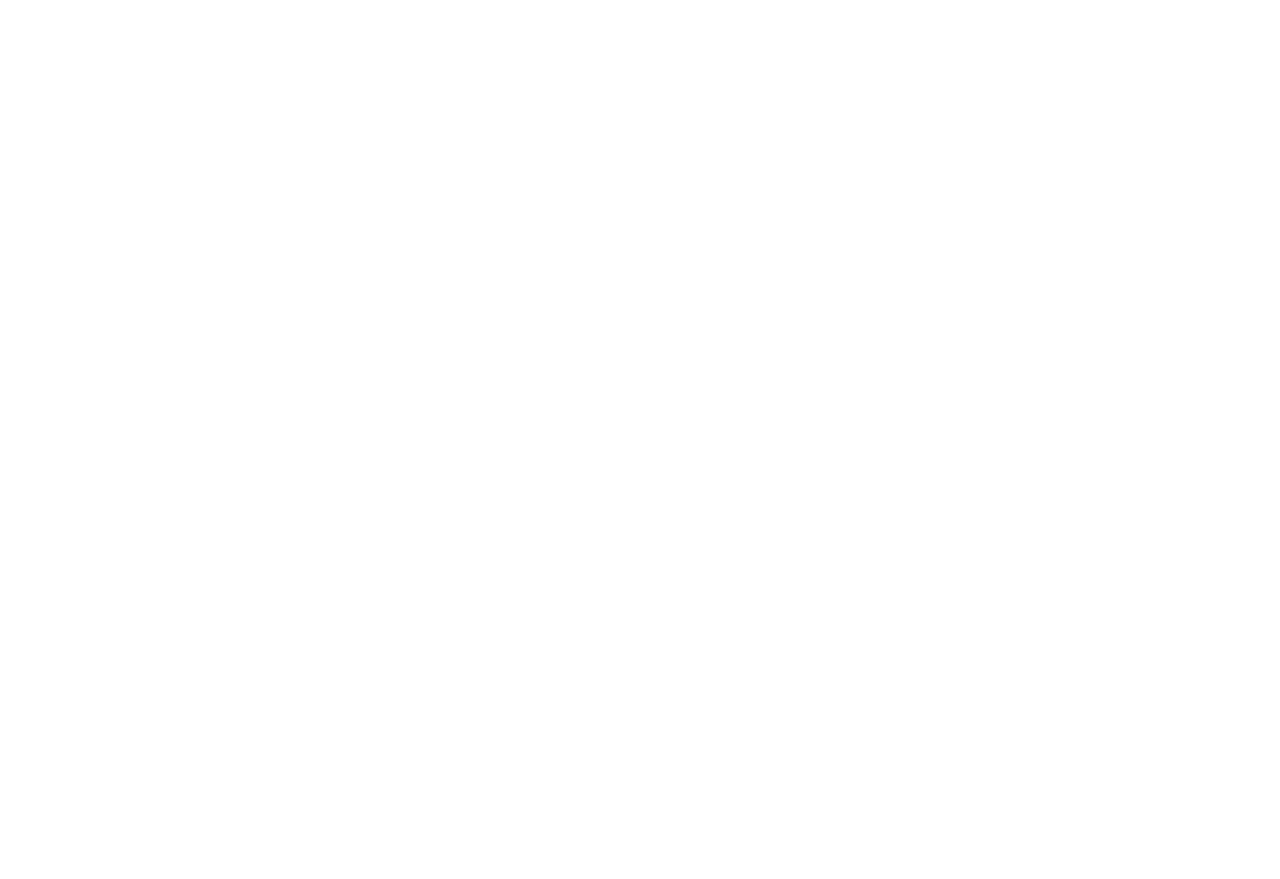
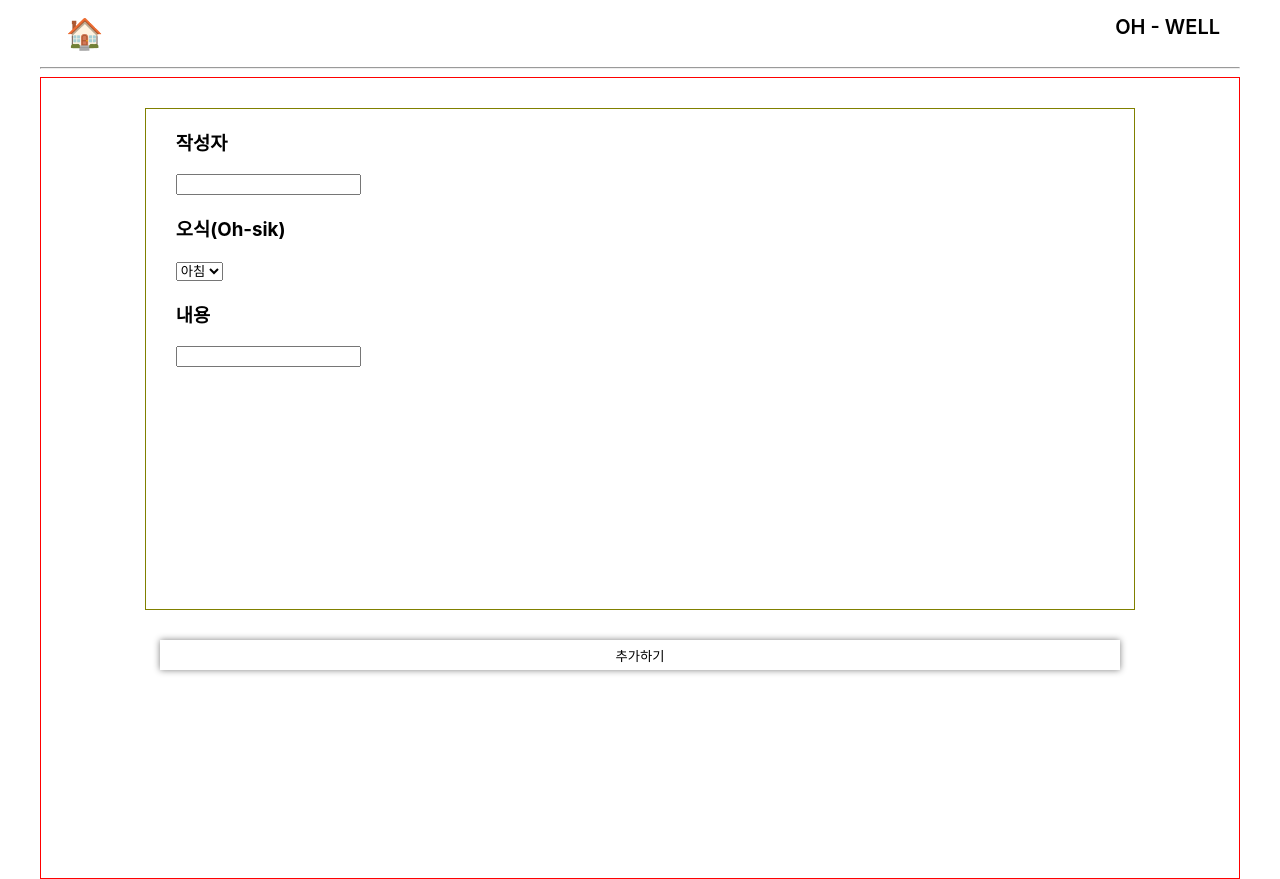
Before and after one commit to wyswhsl21/ohwellbeing, a React (Create React App) app: page /ohsik in a window 1280 px wide. Before the commit this address had no page. Before the commit the page ends 800 px from the top, so only its background shows below. Built offline with nearby package versions, Linux system fonts and the light colour scheme.

Commit message:
오식 페이지,오웰 페이지 및  컴포넌트#1

```diff
--- /dev/null
+++ b/src/components/ohsik.jsx
@@ -0,0 +1,67 @@
+import React from "react";
+import styled from "styled-components";
+
+const Ohsik = () => {
+  return (
+    <Container>
+      <SedForm>
+        <div>
+          <h3>작성자</h3>
+          <input type="text" />
+        </div>
+
+        <div>
+          <h3>오식(Oh-sik)</h3>
+          <div>
+            <select name="time">
+              <option value="1">아침</option>
+              <option value="2">점심</option>
+              <option value="3">저녁</option>
+            </select>
+          </div>
+        </div>
+        <div>
+          <h3>내용</h3>
+          <input type="text" />
+        </div>
+      </SedForm>
+
+      <ButtonDiv>
+        <button>추가하기</button>
+      </ButtonDiv>
+    </Container>
+  );
+};
+
+export default Ohsik;
+
+const Container = styled.div`
+  border: 1px solid red;
+  height: 800px;
+`;
+
+const SedForm = styled.div`
+  border: 1px solid olive;
+  margin: 30px auto;
+  max-width: 1000px;
+  width: 80%;
+  height: 500px;
+  padding-left: 30px;
+`;
+const ButtonDiv = styled.div`
+  display: flex;
+  align-items: center;
+  justify-content: center;
+  button {
+    width: 960px;
+    height: 30px;
+    border: none;
+    cursor: pointer;
+    background-color: transparent;
+    box-shadow: 0 0 0.5em 0 gray;
+    transition: background-color, 5s;
+    &:hover {
+      background-color: #1667bd36;
+    }
+  }
+`;
--- /dev/null
+++ b/src/components/ohwell.jsx
@@ -0,0 +1,48 @@
+import React from "react";
+import styled from "styled-components";
+
+const OhWell = () => {
+  return (
+    <Container>
+      <Nav>
+        <Ohbox>오식(oh~sik)</Ohbox>
+        <Ohbox>오댓(oh~dat)</Ohbox>
+      </Nav>
+      <div>
+        <div>그림</div>
+      </div>
+    </Container>
+  );
+};
+
+const Container = styled.div`
+  background-color: #ffffff;
+  align-items: center;
+  height: 100vh;
+
+  margin: auto;
+  border: 1px solid black;
+`;
+const Header = styled.div`
+  background: transparent;
+  height: 100px;
+  display: flex;
+  justify-content: space-between;
+`;
+const Nav = styled.nav`
+  background-color: transparent;
+  display: flex;
+  height: 200px;
+  align-items: center;
+  flex-direction: row;
+  justify-content: space-around;
+`;
+const Ohbox = styled.div`
+  border: 1px solid black;
+  background-color: #d9d9d9;
+  display: flex;
+  align-items: center;
+  width: 500px;
+  height: 50px;
+`;
+export default OhWell;
--- /dev/null
+++ b/src/pages/ohSik.jsx
@@ -0,0 +1,17 @@
+import React from "react";
+import Header from "../components/header";
+import Layout from "../components/layout";
+import Ohsik from "../components/ohsik";
+
+const OhSik = () => {
+  return (
+    <>
+      <Layout>
+        <Header />
+        <Ohsik />
+      </Layout>
+    </>
+  );
+};
+
+export default OhSik;
--- /dev/null
+++ b/src/pages/ohWell.jsx
@@ -0,0 +1,16 @@
+import React from "react";
+import OhWell from "../components/ohwell";
+import Layout from "../components/layout";
+import Header from "../components/header";
+
+const Ohwell = () => {
+  return (
+    <>
+      <Layout>
+        <Header />
+        <OhWell />
+      </Layout>
+    </>
+  );
+};
+export default Ohwell;
--- a/src/shared/Router.js
+++ b/src/shared/Router.js
@@ -2,13 +2,17 @@ import React from "react";
 import { BrowserRouter, Route, Routes } from "react-router-dom";
 import AllDats from "../pages/allDats";
 import DatInfo from "../pages/datInfo";
+import OhSik from "../pages/ohSik";
+import Ohwell from "../pages/ohWell";
 
 const Router = () => {
   return (
     <BrowserRouter>
       <Routes>
-        <Route path="/" element={<AllDats />} />
+        <Route path="/alldat" element={<AllDats />} />
         <Route path="/info" element={<DatInfo />} />
+        <Route path="/ohsik" element={<OhSik />} />
+        <Route path="/" element={<Ohwell />} />
       </Routes>
     </BrowserRouter>
   );
```
